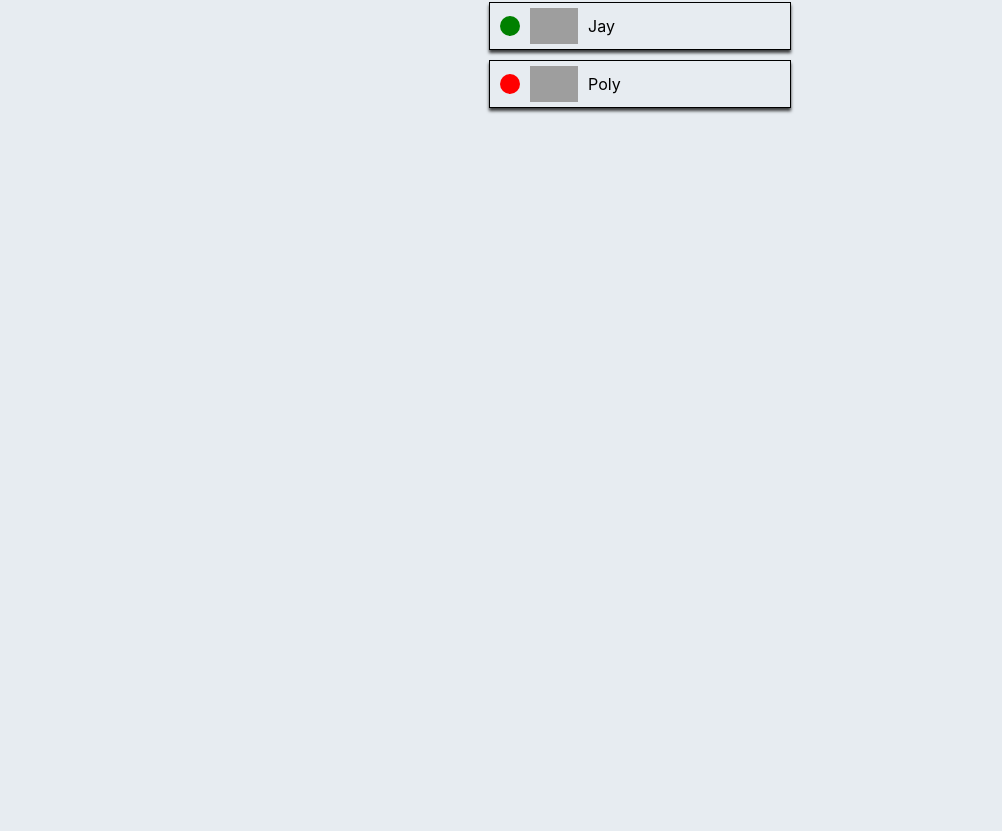
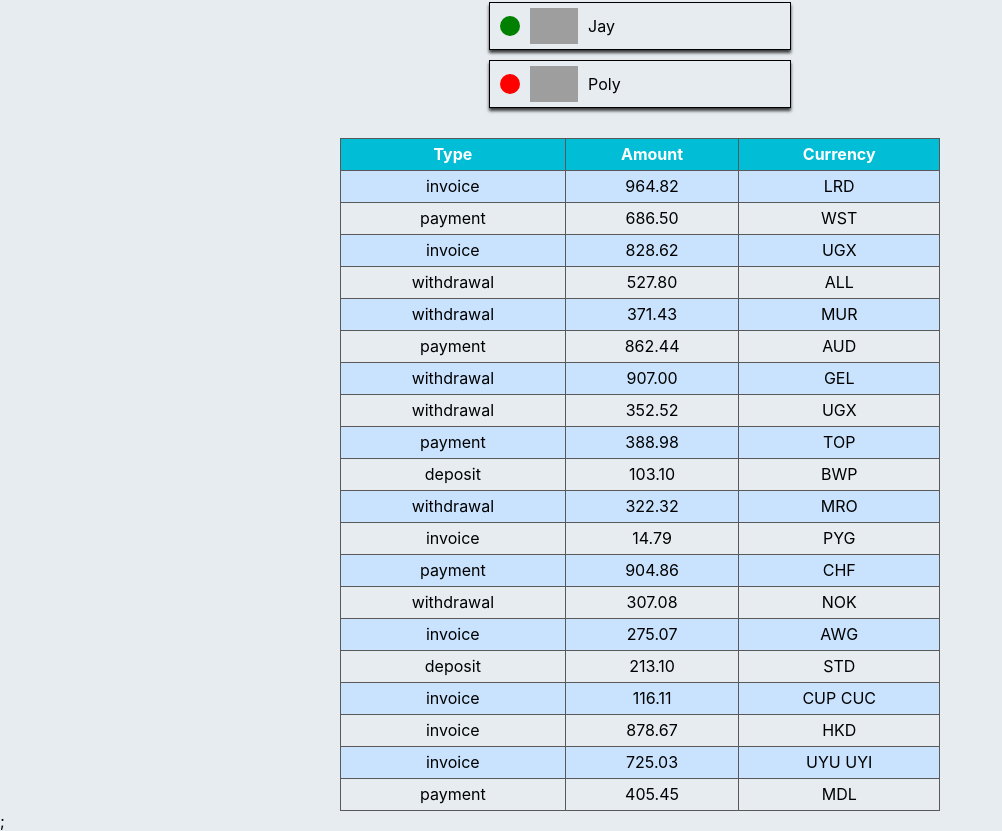
Before and after one commit to Budankov/goit-react-hw-01-components, a React (Create React App) app: page / in a window 1280 px wide. Shown: the part 788-1619 px from the top of the page, without its empty margins (0-1002 px from the left). Before the commit the page ends 926 px from the top, so only its background shows below. Built offline with nearby package versions, Linux system fonts and the light colour scheme; grey boxes are pictures that could not be loaded.

Commit message:
Update task 4

```diff
--- a/src/components/App.jsx
+++ b/src/components/App.jsx
@@ -1,9 +1,11 @@
 import { Profile } from './Profile/Profile';
 import { Statistics } from './Statistics/Statistics';
 import { FriendList } from './FriendList/FriendList';
+import { TransactionHistory } from './TransactionHistory/TransactionHistory';
 import user from './data/user';
 import data from './data/data';
 import friends from './data/friends';
+import transactions from './data/transactions';
 
 export const App = () => {
   const { username, tag, location, avatar, stats } = user;
@@ -18,6 +20,7 @@ export const App = () => {
       />
       <Statistics title="Upload stats" stats={data} />
       <FriendList friends={friends} />
+      <TransactionHistory items={transactions} />;
     </div>
   );
 };
--- /dev/null
+++ b/src/components/TransactionHistory/Transaction/Transaction.jsx
@@ -0,0 +1,17 @@
+import PropTypes from 'prop-types';
+
+export const Transaction = ({ type, amount, currency }) => {
+  return (
+    <tr>
+      <td>{type}</td>
+      <td>{amount}</td>
+      <td>{currency}</td>
+    </tr>
+  );
+};
+
+Transaction.propTypes = {
+  type: PropTypes.string.isRequired,
+  amount: PropTypes.string.isRequired,
+  currency: PropTypes.string.isRequired,
+};
--- a/src/components/TransactionHistory/TransactionHistory.jsx
+++ b/src/components/TransactionHistory/TransactionHistory.jsx
@@ -0,0 +1,38 @@
+import PropTypes, { checkPropTypes } from 'prop-types';
+import css from './TransactionHistory.module.css';
+import { Transaction } from './Transaction/Transaction';
+
+export const TransactionHistory = ({ items }) => {
+  const elements = items.map(({ id, ...props }) => (
+    <Transaction key={id} {...props} />
+  ));
+  return (
+    <>
+      <table className={css.transactionHistory}>
+        <thead>
+          <tr>
+            <th>Type</th>
+            <th>Amount</th>
+            <th>Currency</th>
+          </tr>
+        </thead>
+        <tbody>{elements}</tbody>
+      </table>
+    </>
+  );
+};
+
+TransactionHistory.defaultProps = {
+  items: [],
+};
+
+TransactionHistory.propTypes = {
+  items: PropTypes.arrayOf(
+    PropTypes.shape({
+      id: PropTypes.string.isRequired,
+      type: PropTypes.string.isRequired,
+      amount: PropTypes.string.isRequired,
+      currency: PropTypes.string.isRequired,
+    })
+  ),
+};
--- a/src/components/TransactionHistory/TransactionHistory.module.css
+++ b/src/components/TransactionHistory/TransactionHistory.module.css
@@ -0,0 +1,27 @@
+table {
+  width: 600px;
+  margin: 0 auto;
+  border-collapse: collapse;
+  border-spacing: 0;
+}
+table,
+td,
+th {
+  border: 1px solid #595959;
+}
+td,
+th {
+  padding: 3px;
+  width: 30px;
+  height: 25px;
+}
+thead {
+  color: white;
+  background-color: #01bdd5;
+}
+tbody {
+  text-align: center;
+}
+tbody tr:nth-child(odd) {
+  background-color: #c9e3fe;
+}
```
